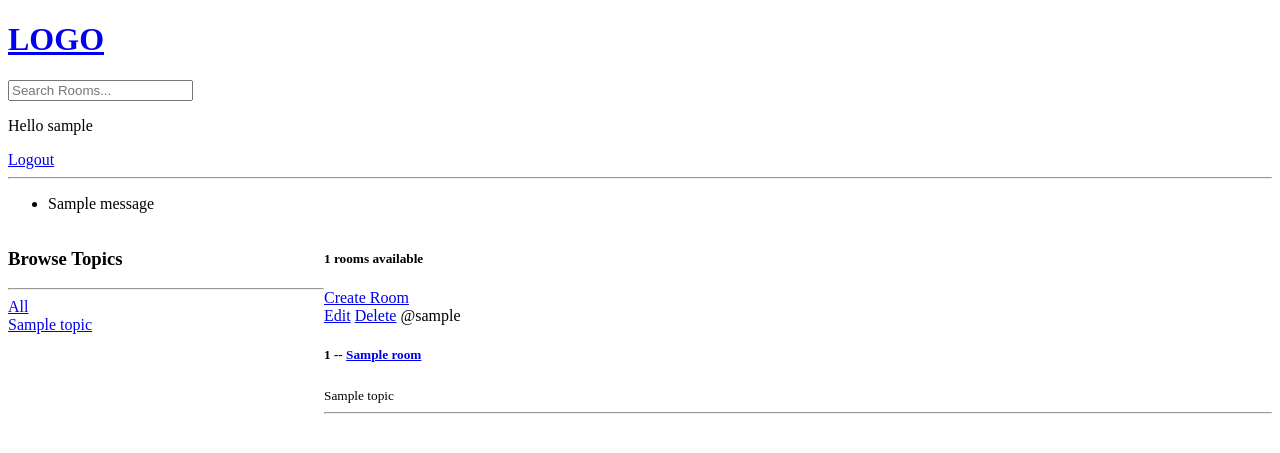
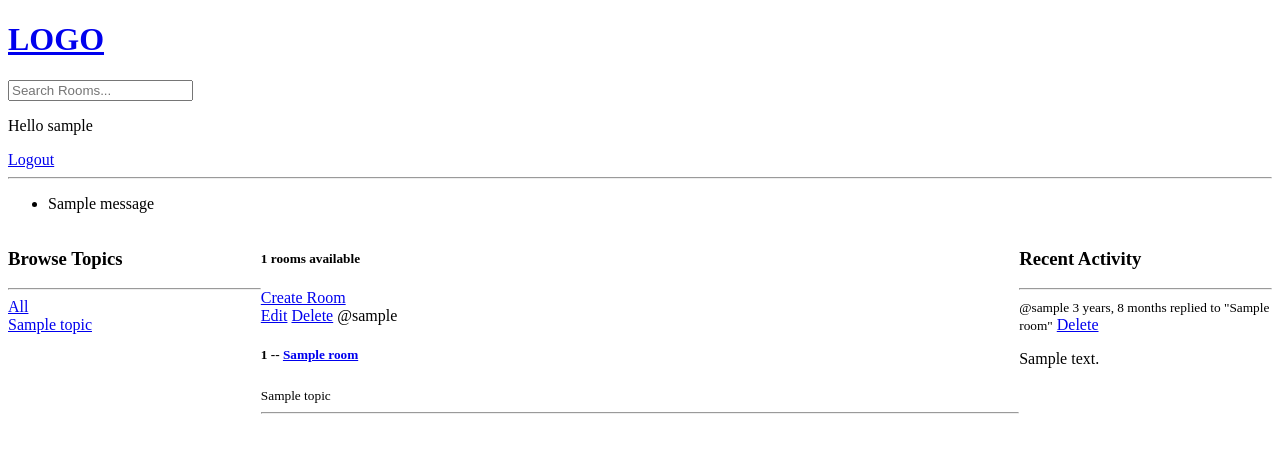
Before and after one commit to SouFelipeOliveira/Django-StudyBud, a Django app: page / in a window 1280 px wide. Shown: the top 453 px of the page. Run offline with Django 4.2, Linux system fonts and the light colour scheme; a user stored in the database is signed in; tables that the repository leaves empty hold one stand-in row (values such as "Sample post"); one stand-in notice (Sample message) is shown.

Commit message:
Add Chat Message Crud, activity feed

```diff
--- a/base/models.py
+++ b/base/models.py
@@ -14,7 +14,7 @@ class Room(models.Model):
     topic = models.ForeignKey(Topic, on_delete=models.SET_NULL, null=True)
     name = models.CharField(max_length=200)
     description = models.TextField(null=True, blank=True)
-    # participant =
+    participants = models.ManyToManyField(User, related_name='participants', blank=True)
     updated = models.DateTimeField(auto_now=True)
     created = models.DateTimeField(auto_now_add=True)
 
--- a/base/templates/base/home.html
+++ b/base/templates/base/home.html
@@ -5,7 +5,7 @@
 <style>
     .home-container {
         display: grid;
-        grid-template-columns: 1fr 3fr;
+        grid-template-columns: 1fr 3fr 1fr;
 
     }
 </style>
@@ -27,14 +27,11 @@
         </div>
 
         {% endfor %}
-
-
     </div>
 
     <div>
         <h5>{{room_count}} rooms available</h5>
         <a href="{% url 'create-room' %}">Create Room</a>
-
         <div>
             {% for room in rooms %}
             <div>
@@ -52,6 +49,22 @@
 
     </div>
 
+    <div>
+        <h3>Recent Activity</h3>
+        <hr>
+
+        {% for message in room_messages %}
+        <div>
+            <small>@{{message.user}} {{message.created|timesince}} </small>
+            <small>replied to "{{message.room}}"</small>
+            {% if request.user == message.user %}
+            <a href="{% url 'delete-message' message.id %}">Delete</a>
+            {% endif %}
+            <p> {{message}} </p>
+        </div>
+        {% endfor %}
+    </div>
+
 
 </div>
 
--- a/base/urls.py
+++ b/base/urls.py
@@ -12,4 +12,5 @@ urlpatterns = [
     path('create-room/', views.createRoom, name="create-room"),
     path('update-room/<str:pk>/', views.updateRoom, name="update-room"),
     path('delete-room/<str:pk>/', views.deleteRoom, name="delete-room"),
+    path('delete-message/<str:pk>/', views.deleteMessage, name="delete-message"),
 ]
--- a/base/views.py
+++ b/base/views.py
@@ -68,17 +68,18 @@ def home(request):
         Q(description__contains=q)
         )
 
+    topics = Topic.objects.all()
     room_count = rooms.count()
+    room_messages = Message.objects.filter(Q(room__topic__name__icontains=q))
 
-    topics = Topic.objects.all()
-    context = {'rooms': rooms, 'topics': topics, 'room_count': room_count}
+    context = {'rooms': rooms, 'topics': topics, 'room_count': room_count, 'room_messages': room_messages}
     return render(request, 'base/home.html', context)
 
 
 def room(request, pk):
     room = Room.objects.get(id=pk)
     room_messages = room.message_set.all().order_by('-created')
-
+    participants = room.participants.all()
 
     if request.method =='POST':
         message = Message.objects.create(
@@ -86,9 +87,9 @@ def room(request, pk):
             room = room,
             body = request.POST.get('body')
         )
+        room.participants.add(request.user)
         return redirect('room', pk=room.id)
-
-    context = {'room': room, 'room_messages': room_messages}
+    context = {'room': room, 'room_messages': room_messages, 'participants': participants}
     return render(request, 'base/room.html', context)
 
 @login_required(login_url='/login')
@@ -132,3 +133,17 @@ def deleteRoom(request, pk):
 
     context = {'obj': room}
     return render(request, 'base/delete.html', context)
+
+@login_required(login_url='/login')
+def deleteMessage(request, pk):
+    message = Message.objects.get(id=pk)
+
+    if request.user != message.user:
+        HttpResponse('Your are not allowed here!')
+
+    if request.method == 'POST':
+        message.delete()
+        return redirect('home')
+
+    context = {'obj': message}
+    return render(request, 'base/delete.html', {'obj': message})
```
Also changed, not shown: base/templates/base/room.html (+9 -0 lines), base/migrations/0005_room_participant.py (added), base/migrations/0006_rename_participant_room_participants.py (added), base/templates/base/activity_component.html (added).
